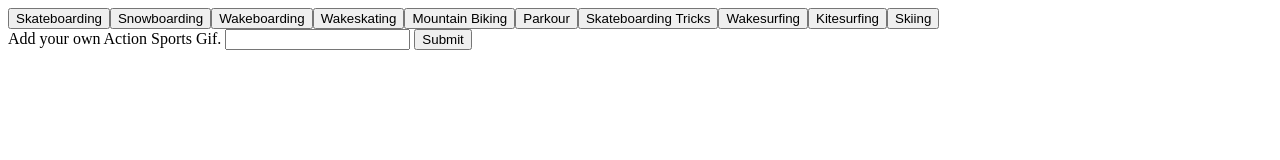
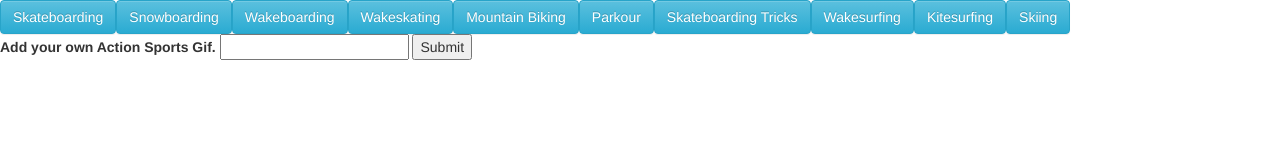
Before and after one commit to thamma513/AJAX-Homework, a plain HTML site: page index.html in a window 1280 px wide. Drawn offline with nearby package versions, Linux system fonts and the light colour scheme.

Commit message:
second commit

```diff
--- a/assets/javascript/app.js
+++ b/assets/javascript/app.js
@@ -6,7 +6,7 @@ $(document).ready(function () {
         $("#buttons").empty();
 
         for (var i = 0; i < topics.length; i++) {
-            var a = $("<button>");
+            var a = $("<button class='answer-button btn btn-info' btn-lg >");
             a.addClass("topic");
             a.attr("data-name", topics[i]);
             a.text(topics[i]);
@@ -22,18 +22,18 @@ $(document).ready(function () {
     });
 
     $(document).on("click", ".topic", function () {
+    $("#actionSports").empty();
     var topic = $(this).attr("data-name");
     var queryURL = "https://api.giphy.com/v1/gifs/search?apikey=&api_key=Hn8l18xANORyuAtYGhRPSD9b2p9ppwLW&q="
     + topic + "&limit=10";
     $.ajax({
         url: queryURL,
         method: "GET"
-        })
+    })
     .then(function (response) {
         var results = response.data;
-        console.log(results.data);
+        console.log(results[0]);
         for (var i = 0; i < 10; i++) {
-        $("#actionSports").empty();
         var topicDiv = $("<div class='actionSports'>");
         var p = $("<p>").text("Rating: " + results[i].rating);
         var topicImage = $("<img>");
--- a/index.html
+++ b/index.html
@@ -4,7 +4,8 @@
     <meta charset="utf-8" />
     <title>Action Sports Gif's</title>
     <meta name="viewport" content="width=device-width, initial-scale=1">
-    <link rel="stylesheet" type="text/css" media="screen" href="assets/css/reset.css" />
+    <link rel="stylesheet" href="https://maxcdn.bootstrapcdn.com/bootstrap/3.3.7/css/bootstrap.min.css" integrity="sha384-BVYiiSIFeK1dGmJRAkycuHAHRg32OmUcww7on3RYdg4Va+PmSTsz/K68vbdEjh4u" crossorigin="anonymous">
+    <link rel="stylesheet" href="https://maxcdn.bootstrapcdn.com/bootstrap/3.3.7/css/bootstrap-theme.min.css" integrity="sha384-rHyoN1iRsVXV4nD0JutlnGaslCJuC7uwjduW9SVrLvRYooPp2bWYgmgJQIXwl/Sp" crossorigin="anonymous">
     <link rel="stylesheet" type="text/css" media="screen" href="assets/css/style.css" />
 </head>
 <body>
@@ -21,8 +22,7 @@
 
 
     <div id ="actionSports">
-
-    </div>
+        <img></div>
 
 <script src="https://code.jquery.com/jquery-3.3.1.min.js" integrity="sha256-FgpCb/KJQlLNfOu91ta32o/NMZxltwRo8QtmkMRdAu8=" crossorigin="anonymous"></script>
 <script src="assets/javascript/app.js"></script>
```
